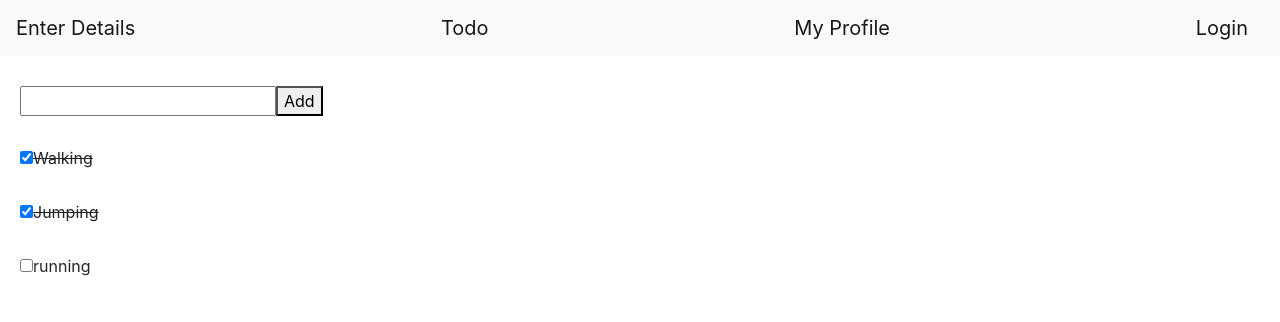
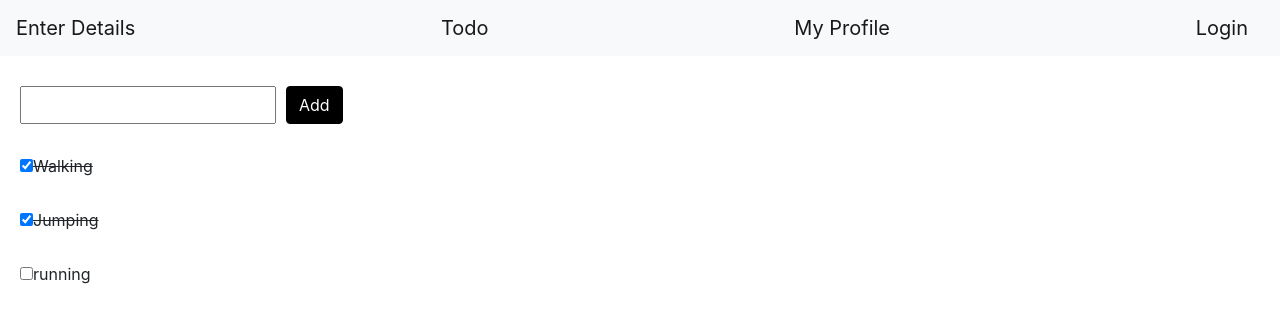
Before and after one commit to RamyaKeerthanaPotla/react-todo, a React (Create React App) app: page /todo in a window 1280 px wide. Shown: the top 322 px of the page. Built offline with nearby package versions, Linux system fonts and the light colour scheme.

Commit message:
react todo

```diff
--- a/src/components/styles.css
+++ b/src/components/styles.css
@@ -16,6 +16,10 @@
   border-color: black !important;
 }
 
+.add-btn {
+  margin-left: 10px;
+}
+
 .female-checkbox {
   margin-left: 10px;
 }
--- a/src/components/todo.js
+++ b/src/components/todo.js
@@ -50,7 +50,12 @@ const Todo = () => {
           value={list}
           onChange={(e) => setList(e.target.value)}
         />
-        <button onClick={handleClick}>Add</button>
+        <button
+          type="submit"
+          className="btn btn-primary button-styles add-btn"
+          onClick={handleClick}>
+          Add
+        </button>
       </div>
       {todoArray.map((todo) => (
         <TodoItem todo={todo} handleCompleted={handleCompleted} />
```
